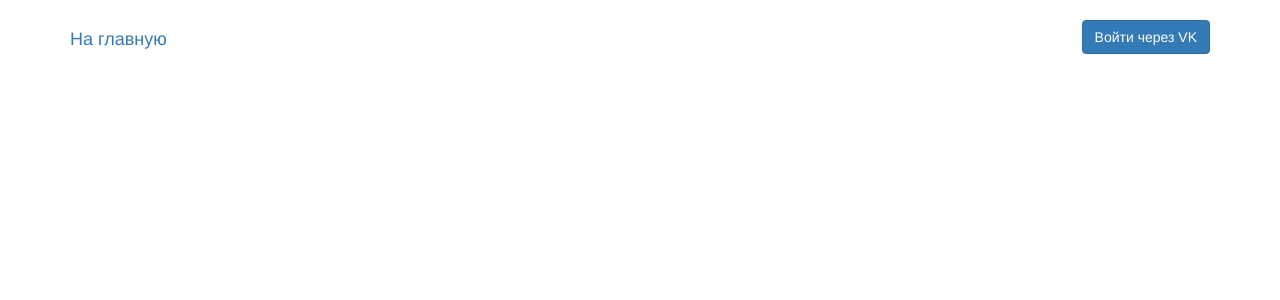
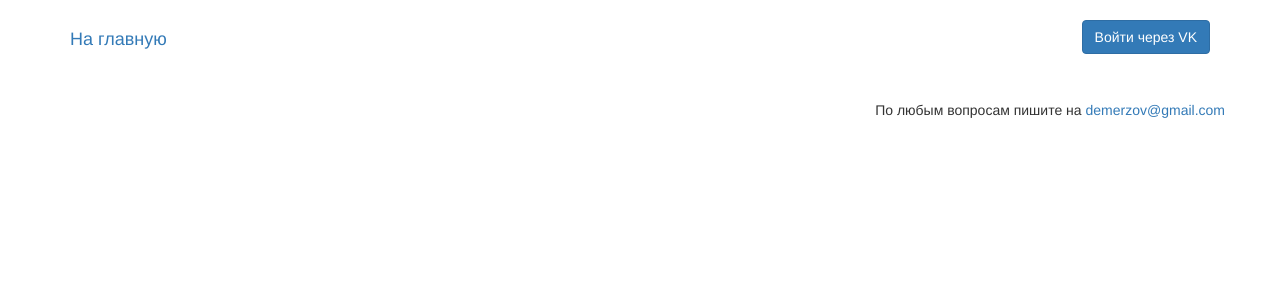
Before and after one commit to micdm/receipt-tracker, a Django app: template src/main/templates/base.html in a window 1280 px wide. Shown: the top 300 px of the page. Run offline with Django 3.2, Linux system fonts and the light colour scheme; the template is opened without the code that fills it, so the values that code supplies are empty; some libraries are stand-ins or nearby versions.

Commit message:
new: простенький футер

```diff
--- a/src/main/templates/base.html
+++ b/src/main/templates/base.html
@@ -25,5 +25,8 @@
     <div class="container">
     {% block body %}{% endblock %}
     </div>
+    <footer class="container" style="padding: 20px 0">
+        <div class="text-right">По любым вопросам пишите на <a href="mailto:demerzov@gmail.com">demerzov@gmail.com</a></div>
+    </footer>
 </body>
 </html>
```
